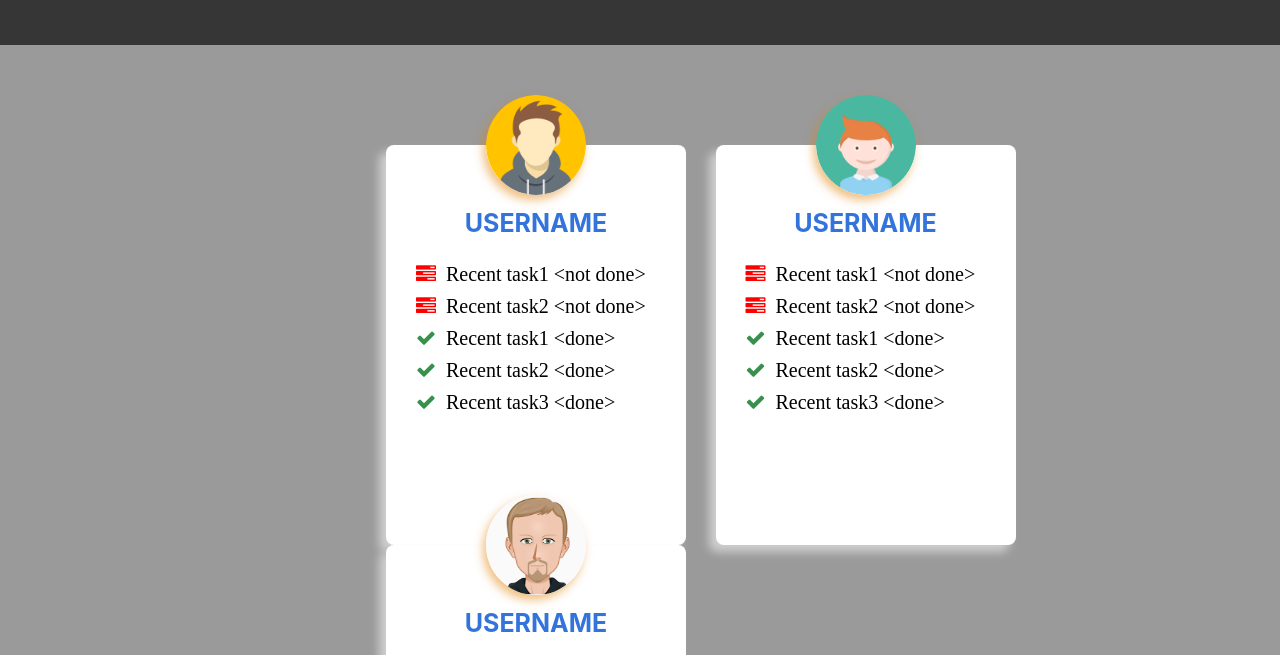
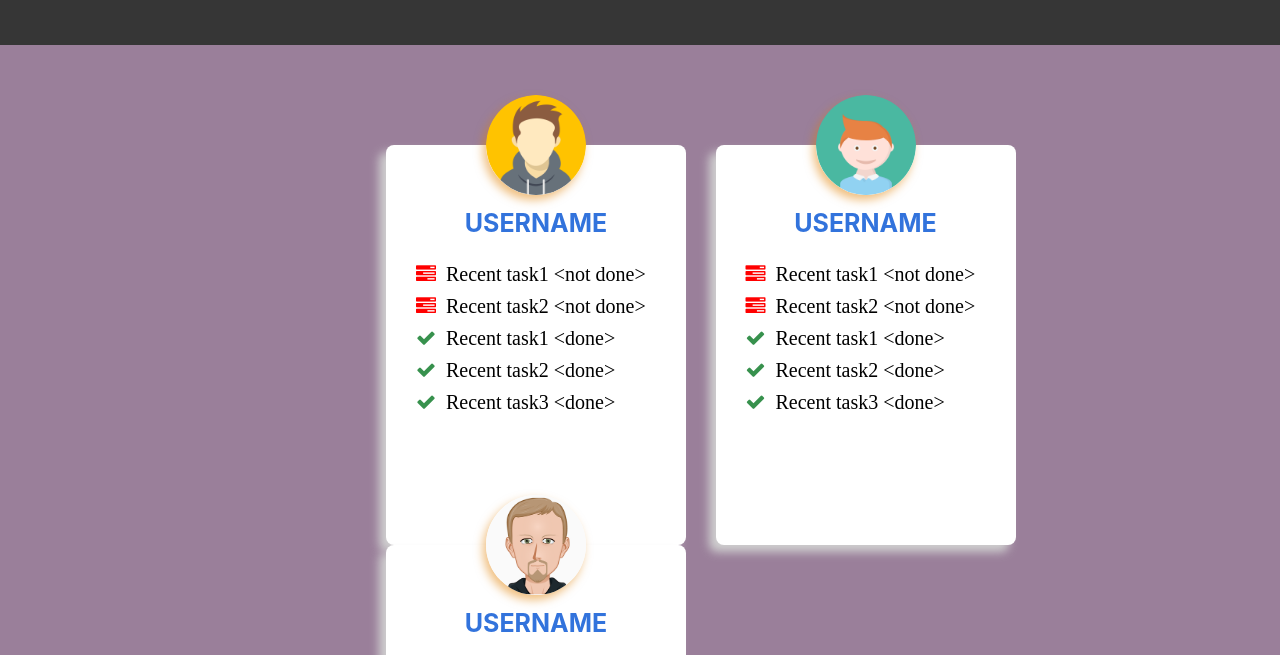
Before and after one commit to shaheemMPM/gsc-frontend, a plain HTML site: page index.html in a window 1280 px wide. Shown: the part 116-771 px from the top of the page. Drawn offline with Linux system fonts and the light colour scheme.

Commit message:
overflow resolved

```diff
--- a/css/index.css
+++ b/css/index.css
@@ -1,8 +1,9 @@
 
-body
+html, body
 {
-  background: rgba(54, 54, 54, 0.5);
   width: 100%;
+  overflow-x: hidden;
+  background: rgba(54, 0, 54, 0.5);
 }
 
 .join-us
@@ -23,7 +24,6 @@ body
 
 body > div : content-part
 {
-  width: 100%;
   min-height: 100vh;
   max-height: 100%;
 }
```
